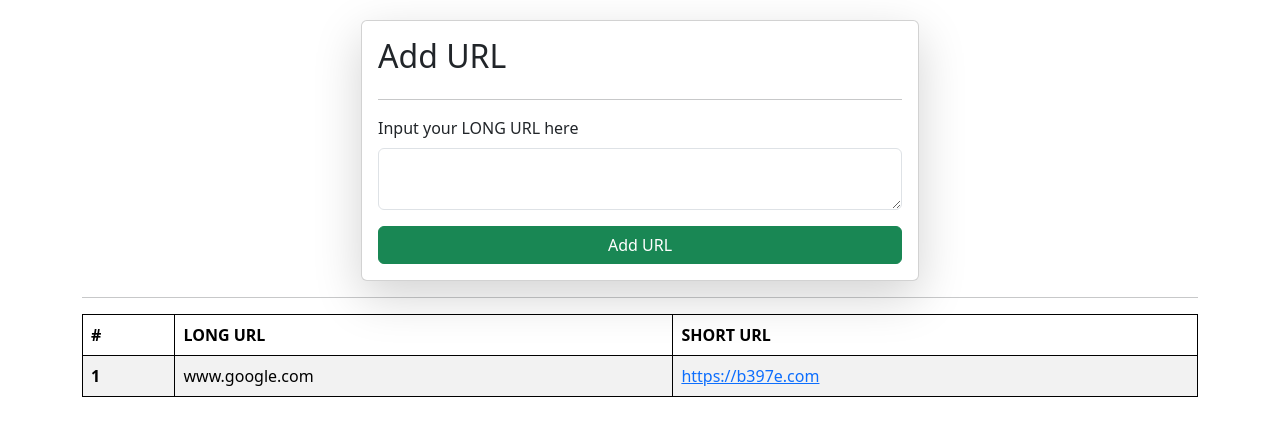
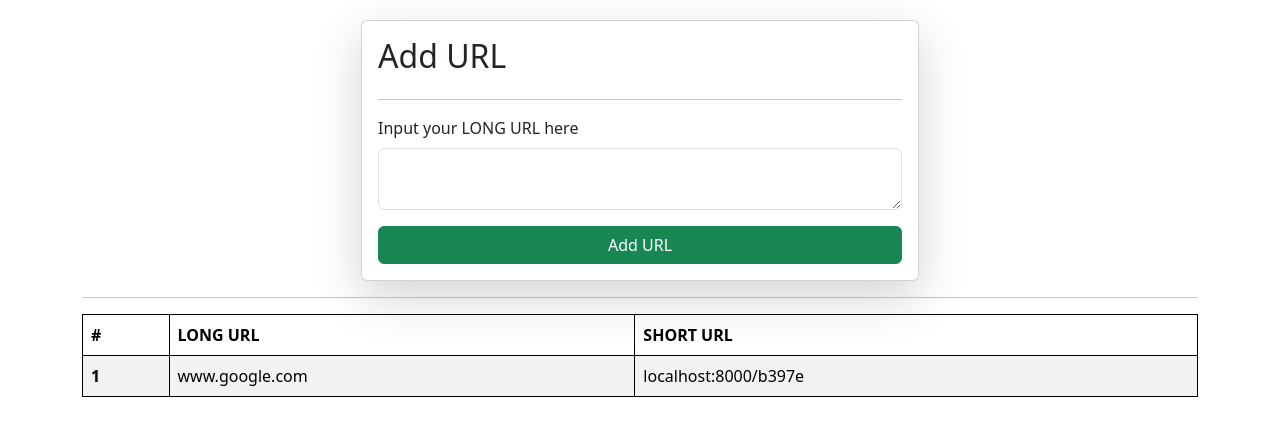
Before and after one commit to Maanik-7/URL_Shortner, a Django app: page / in a window 1280 px wide. Shown: the top 436 px of the page. Run offline with Django 4.2, Linux system fonts and the light colour scheme; data comes from the database, SQL or seed files in the repository; both versions use the stored data as it was after the commit.

Commit message:
Url shortening website

```diff
--- a/Url_shortner/url_shortner/templates/home.html
+++ b/Url_shortner/url_shortner/templates/home.html
@@ -36,7 +36,7 @@
       <tr>
         <th scope="row">{{ forloop.counter }}</th>
         <td>{{ url.long_url }}</td>
-        <td><a href="{{ url.short_url }}" target="_blank">https://{{ url.short_url }}.com</a></td>
+        <td>localhost:8000/{{ url.short_url }}</td>
       </tr>
       {% endfor %}
     </tbody>
```
Also changed, not shown: Url_shortner/db.sqlite3.
